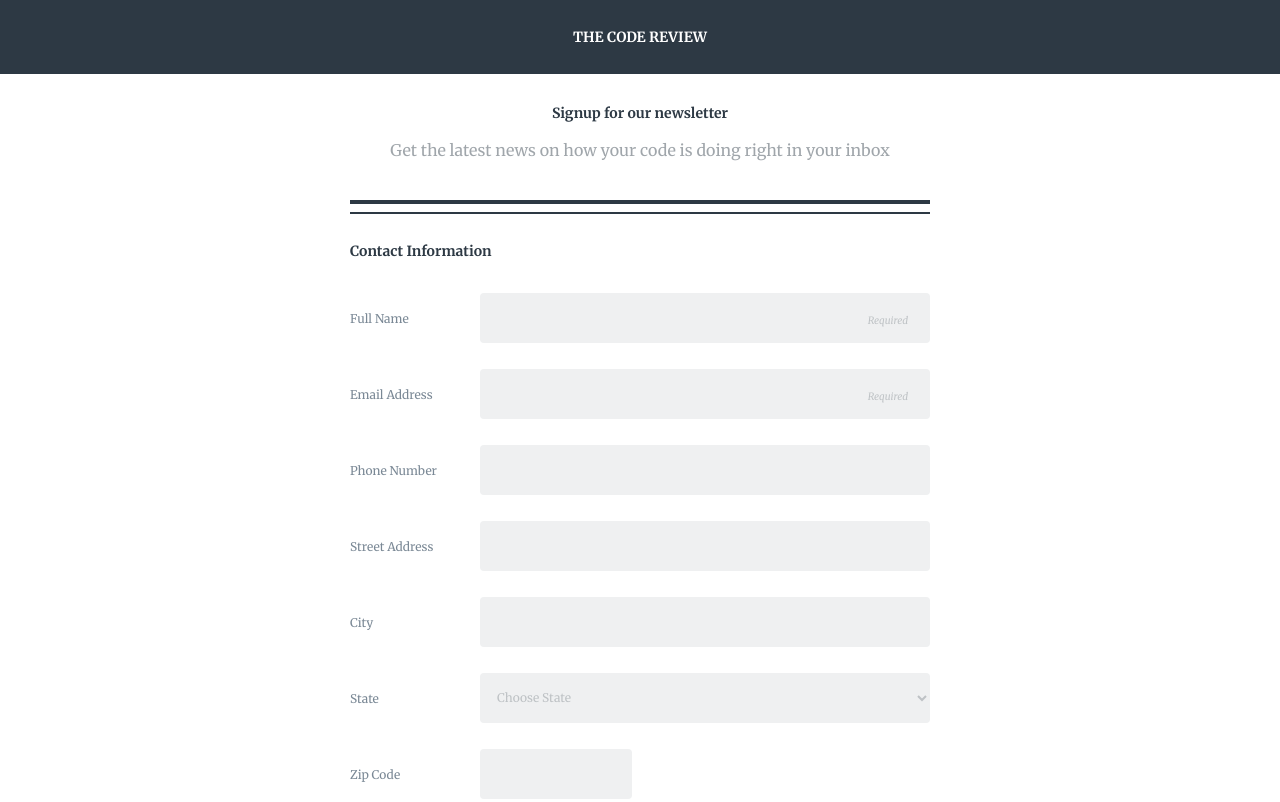
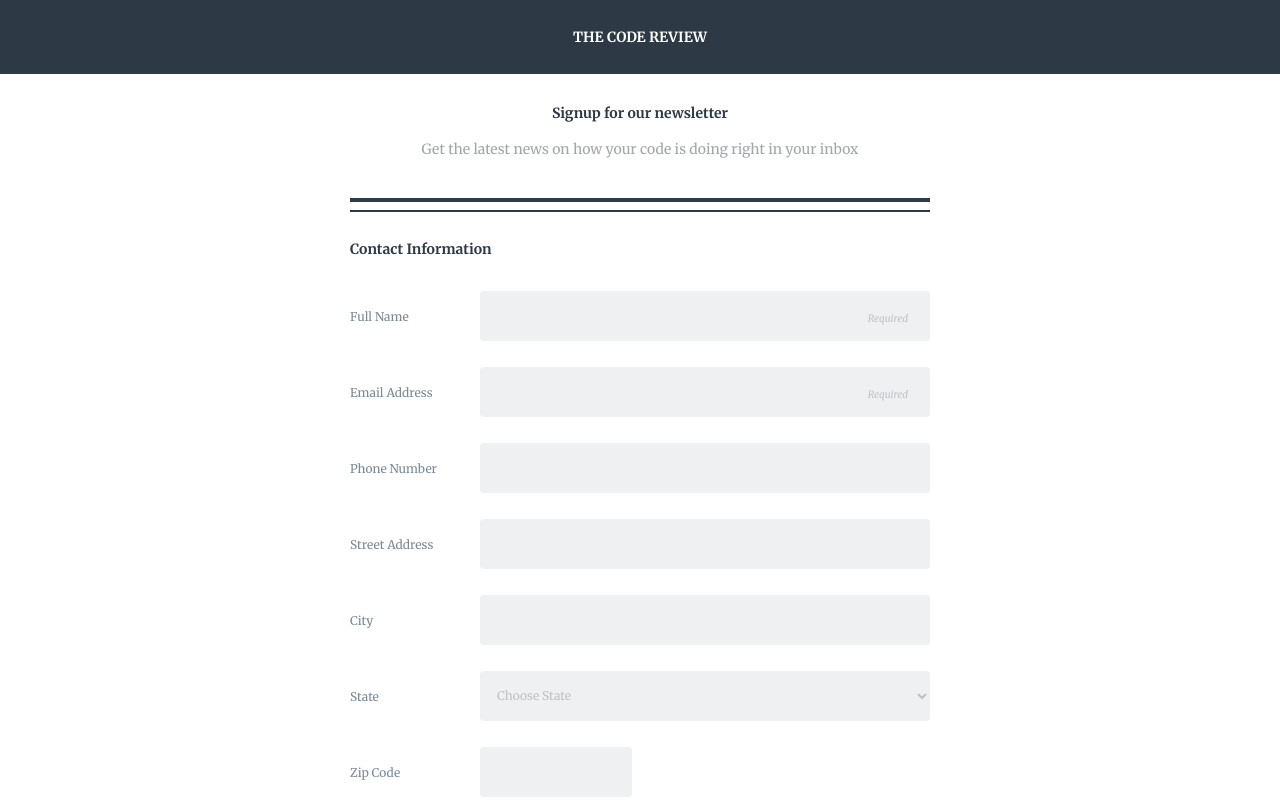
Before and after one commit to caramjones/TechDegree-Project-3, a plain HTML site: page index.html in a window 1280 px wide. Shown: the top 802 px of the page. Drawn offline with Linux system fonts and the light colour scheme.

Commit message:
Font size fixes

```diff
--- a/css/style.css
+++ b/css/style.css
@@ -4,7 +4,6 @@
 
 body {
   font-family: 'Merriweather', serif;
-  font-size: 16px;
 }
 
 header {
@@ -56,16 +55,12 @@ legend {
 .line-1 {
   border: 0;
   border-bottom: 4px solid #2d3944;
-  /*margin-left: 15px;*/
-  /*margin-right: 15px;*/
   }
 
 
 .line-2 {
   border: 0;
   border-bottom: 2px solid #2d3944;
-  /*margin-left: 15px;*/
-  /*margin-right: 15px;*/
 }
 
 .welcome {
@@ -119,7 +114,7 @@ select {
 
 .intro,
 .intro2 {
-  font-size: 16px;
+  font-size: 14px;
   color: #a0a6ab;
 
 }
@@ -164,17 +159,6 @@ label {
   font-size: 12px;
 }
 
-/*#state {*/
-  /*height: 50px;*/
-  /*width: 100%;*/
-  /*background-color: #eff0f1;*/
-  /*border-radius: 4px;*/
-  /*border: none;*/
-/*}*/
-
-
-
-
 .size {
   font-size: 12px;
 }
@@ -201,7 +185,6 @@ button {
   font-weight: bold;
   background-color: #53bbb4;
   border-radius: 4px;
-  /*margin: 0.35em 0.625em 0.75em;*/
 }
 
 /*media queries*/
```
